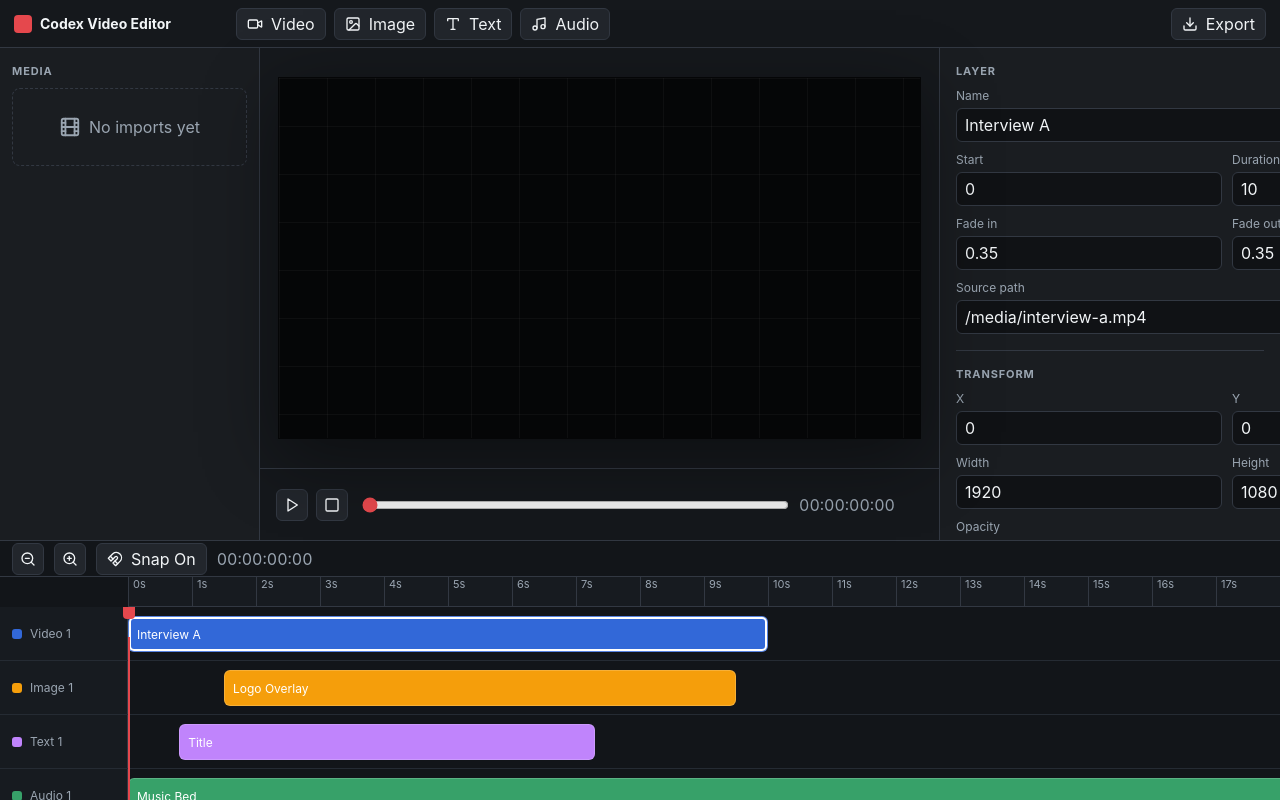
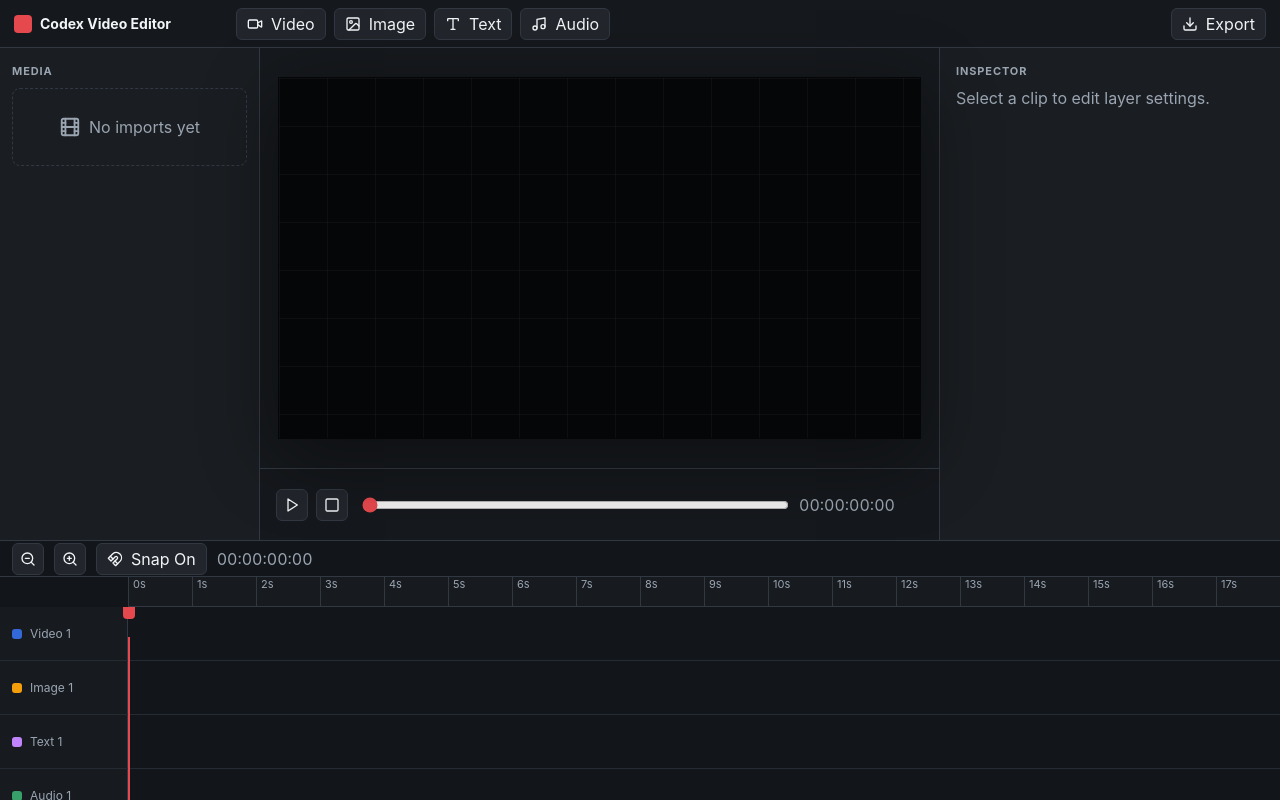
Before and after one commit to mavicair2tw/codex, a Next.js app: page / in a window 1280 px wide. Built offline with nearby package versions, Linux system fonts and the light colour scheme.

Commit message:
Remove demo timeline clips

```diff
--- a/src/data/sample-project.ts
+++ b/src/data/sample-project.ts
@@ -20,76 +20,5 @@ export const sampleProject: EditorProject = {
     { id: "track-audio-1", name: "Audio 1", kind: "audio" }
   ],
   mediaAssets: [],
-  clips: [
-    {
-      id: "clip-video-1",
-      trackId: "track-video-1",
-      kind: "video",
-      name: "Interview A",
-      sourcePath: "/media/interview-a.mp4",
-      timing: { start: 0, duration: 10, sourceIn: 0, sourceDuration: 10 },
-      transform: {
-        position: { x: 0, y: 0 },
-        size: { width: 1920, height: 1080 },
-        scale: 1,
-        rotation: 0,
-        opacity: 1
-      },
-      fades: { fadeIn: 0.35, fadeOut: 0.35 }
-    },
-    {
-      id: "clip-image-1",
-      trackId: "track-image-1",
-      kind: "image",
-      name: "Logo Overlay",
-      sourcePath: "/media/logo.png",
-      timing: { start: 1.5, duration: 8, sourceIn: 0, sourceDuration: 8 },
-      transform: {
-        position: { x: 1480, y: 72 },
-        size: { width: 280, height: 120 },
-        scale: 1,
-        rotation: 0,
-        opacity: 0.92
-      },
-      fades: { fadeIn: 0.4, fadeOut: 0.5 }
-    },
-    {
-      id: "clip-text-1",
-      trackId: "track-text-1",
-      kind: "text",
-      name: "Title",
-      text: "Hello World!",
-      fontSize: 72,
-      fontFamily: "Inter",
-      color: "#ffffff",
-      timing: { start: 0.8, duration: 6.5, sourceIn: 0, sourceDuration: 6.5 },
-      transform: {
-        position: { x: 140, y: 780 },
-        size: { width: 920, height: 140 },
-        scale: 1,
-        rotation: 0,
-        opacity: 1
-      },
-      fades: { fadeIn: 0.45, fadeOut: 0.45 }
-    },
-    {
-      id: "clip-audio-1",
-      trackId: "track-audio-1",
-      kind: "audio",
-      name: "Music Bed",
-      sourcePath: "/media/music.wav",
-      volume: 0.68,
-      volumeFadeIn: 1.2,
-      volumeFadeOut: 1.8,
-      timing: { start: 0, duration: 22, sourceIn: 0, sourceDuration: 22 },
-      transform: {
-        position: { x: 0, y: 0 },
-        size: { width: 1920, height: 1080 },
-        scale: 1,
-        rotation: 0,
-        opacity: 1
-      },
-      fades: { fadeIn: 0, fadeOut: 0 }
-    }
-  ]
+  clips: []
 };
```
Also changed, not shown: index.html (+1 -1 lines).
